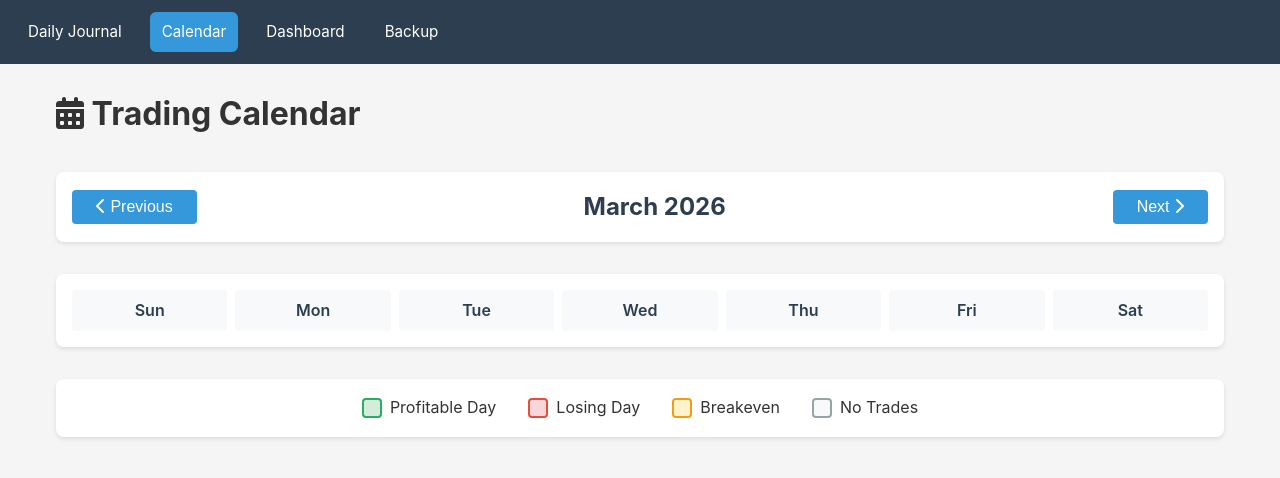
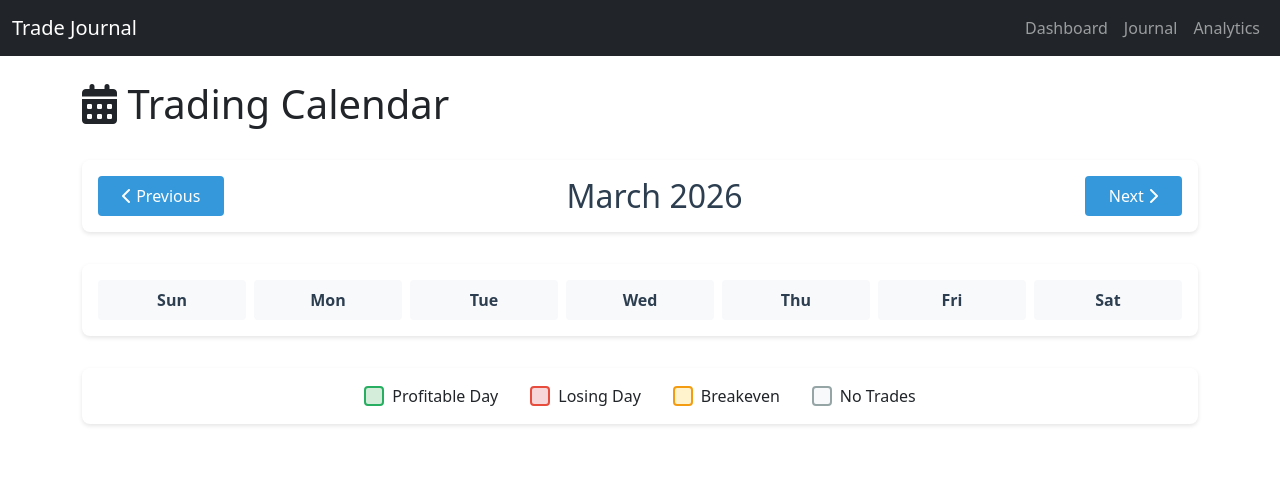
Before and after one commit to MedaAkhil/TradeJournal, a website: page public/calendar.html in a window 1280 px wide. Drawn offline with nearby package versions, Linux system fonts and the light colour scheme; no server answers.

Commit message:
nav bar hamburger for all the pages

```diff
--- a/public/calendar.html
+++ b/public/calendar.html
@@ -9,14 +9,41 @@
     <script src="https://www.gstatic.com/firebasejs/10.8.0/firebase-app-compat.js"></script>
     <script src="https://www.gstatic.com/firebasejs/10.8.0/firebase-firestore-compat.js"></script>
     <script src="https://www.gstatic.com/firebasejs/10.8.0/firebase-storage-compat.js"></script>
+    <link href="https://cdn.jsdelivr.net/npm/bootstrap@5.3.0/dist/css/bootstrap.min.css" rel="stylesheet">
 </head>
 <body>
-    <div class="nav-bar">
-        <a href="index.html">Daily Journal</a>
-        <a href="calendar.html" class="active">Calendar</a>
-        <a href="dashboard.html">Dashboard</a>
-        <a href="export.html">Backup</a>
-    </div>
+    <nav class="navbar navbar-expand-lg navbar-dark bg-dark">
+        <div class="container-fluid">
+
+            <!-- Logo -->
+            <a class="navbar-brand" href="#">Trade Journal</a>
+
+            <!-- Hamburger Button -->
+            <button class="navbar-toggler" type="button" data-bs-toggle="collapse" data-bs-target="#navbarNav">
+            <span class="navbar-toggler-icon"></span>
+            </button>
+
+            <!-- Collapsible Menu -->
+            <div class="collapse navbar-collapse" id="navbarNav">
+            <ul class="navbar-nav ms-auto">
+
+                <li class="nav-item">
+                <a class="nav-link" href="index.html">Dashboard</a>
+                </li>
+
+                <li class="nav-item">
+                <a class="nav-link" href="journal.html">Journal</a>
+                </li>
+
+                <li class="nav-item">
+                <a class="nav-link" href="analytics.html">Analytics</a>
+                </li>
+
+            </ul>
+            </div>
+
+        </div>
+    </nav>
 
     <div class="container">
         <h1><i class="fas fa-calendar-alt"></i> Trading Calendar</h1>
@@ -86,5 +113,6 @@
     </div>
 
     <script src="app.js"></script>
+    <script src="https://cdn.jsdelivr.net/npm/bootstrap@5.3.0/dist/js/bootstrap.bundle.min.js"></script>
 </body>
 </html>
```
Also changed, not shown: public/dashboard.html (+33 -5 lines), public/export.html (+33 -5 lines), public/journal.html (+33 -5 lines), public/trade-detail.html (+33 -5 lines).
